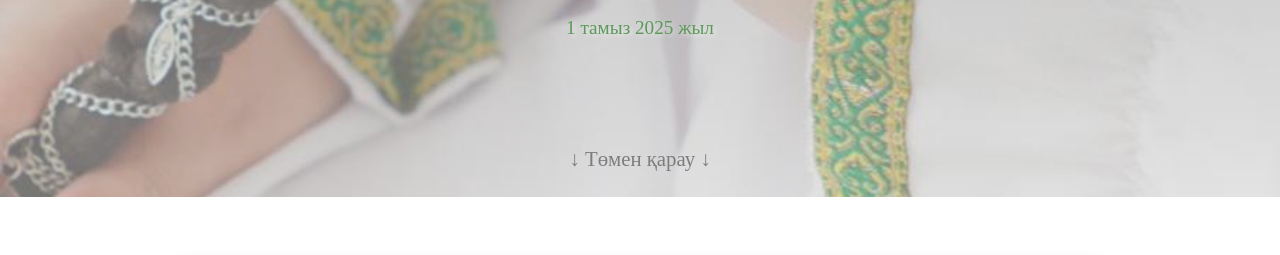
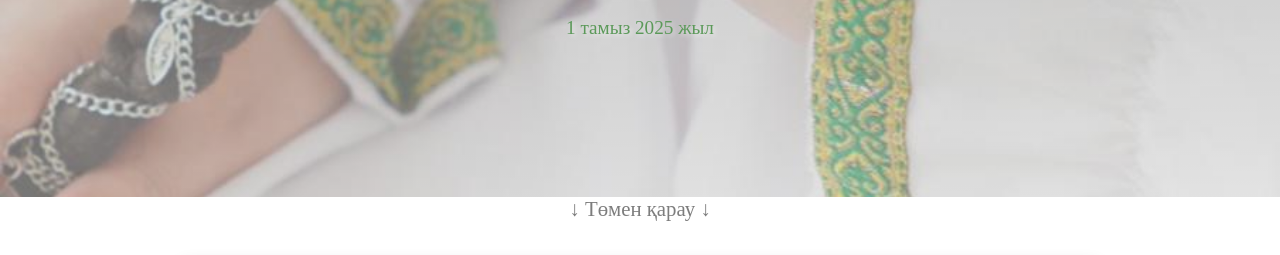
Before and after one commit to madishkin/untitled01, a website: page index.html in a window 1280 px wide. Shown: the part 523-778 px from the top of the page. Drawn offline with nearby package versions, Linux system fonts and the light colour scheme.

Commit message:
Update index.html

```diff
--- a/index.html
+++ b/index.html
@@ -114,7 +114,7 @@
                 font-size: 1.3rem;
                 animation: bounce 2s infinite;
                 z-index: 4;
-                top: 93%;
+                top: 100%;
             }
 
             @keyframes bounce {
```
